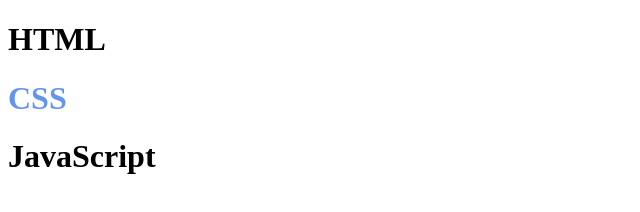
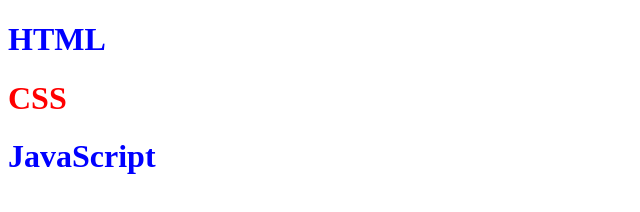
Before and after one commit to eunjiP/daeguAI_6, a plain HTML site: page css/1.html in a window 1280 px wide. Shown: the whole page, without its empty margins (0-640 px from the left). Drawn offline with Linux system fonts and the light colour scheme.

Commit message:
Add files via upload

```diff
--- a/css/1.html
+++ b/css/1.html
@@ -4,10 +4,18 @@
     <meta charset="UTF-8">
     <meta name="viewport" content="width=device-width, initial-scale=1.0">
     <title>css</title>
+    <style>
+        /*css를 웹페이지에 삽입하는 두번째 실행방법 : style태그에 css코드를 넣는다.
+        선택자와 선언으로 문법이 이루어진다*/
+        h1{
+            color: blue;
+        }
+    </style>
 </head>
 <body>
     <h1>HTML</h1>
-    <h1 style="color:cornflowerblue">CSS</h1>
+    <!--css를 웹페이지에 삽입하는 첫번째 실행방법 : style시트에 css 문법을 적는다.-->
+    <h1 style="color:red">CSS</h1>
     <h1>JavaScript</h1>
 </body>
 </html>
```
